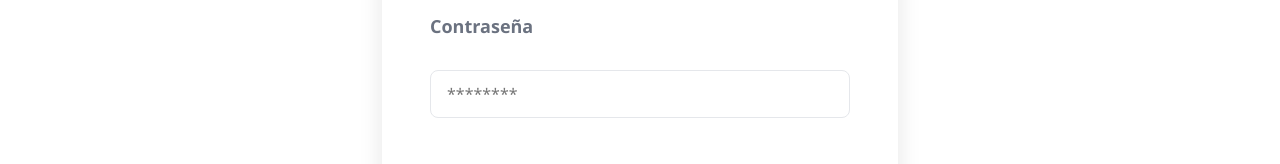
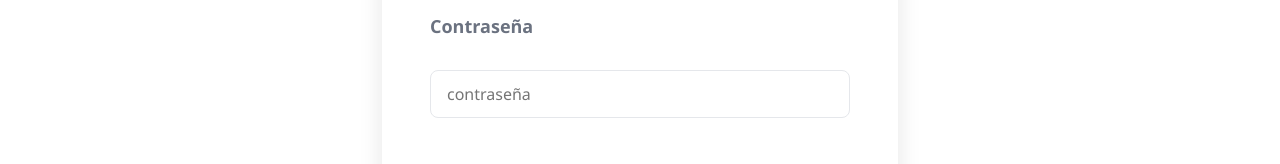
Before and after one commit to CarlosEAlejo/Gamor_Test, a React (Create React App) app: page /login in a window 1280 px wide. Shown: the part 584-748 px from the top of the page. Built offline with nearby package versions, Linux system fonts and the light colour scheme.

Commit message:
Clean code

```diff
--- a/src/components/login/Login.js
+++ b/src/components/login/Login.js
@@ -8,7 +8,7 @@ const validUser = {
   password: "password123",
 };
 
-const Login = ({ onThemeToggle }) => {
+const Login = () => {
   const [email, setEmail] = useState("");
   const [password, setPassword] = useState("");
   const [error, setError] = useState("");
@@ -66,7 +66,7 @@ const Login = ({ onThemeToggle }) => {
           <input
             id="password"
             type="password"
-            placeholder="********"
+            placeholder="contraseña"
             minLength={6}
             aria-required="true"
             aria-describedby={error ? "password-error" : undefined}
```
